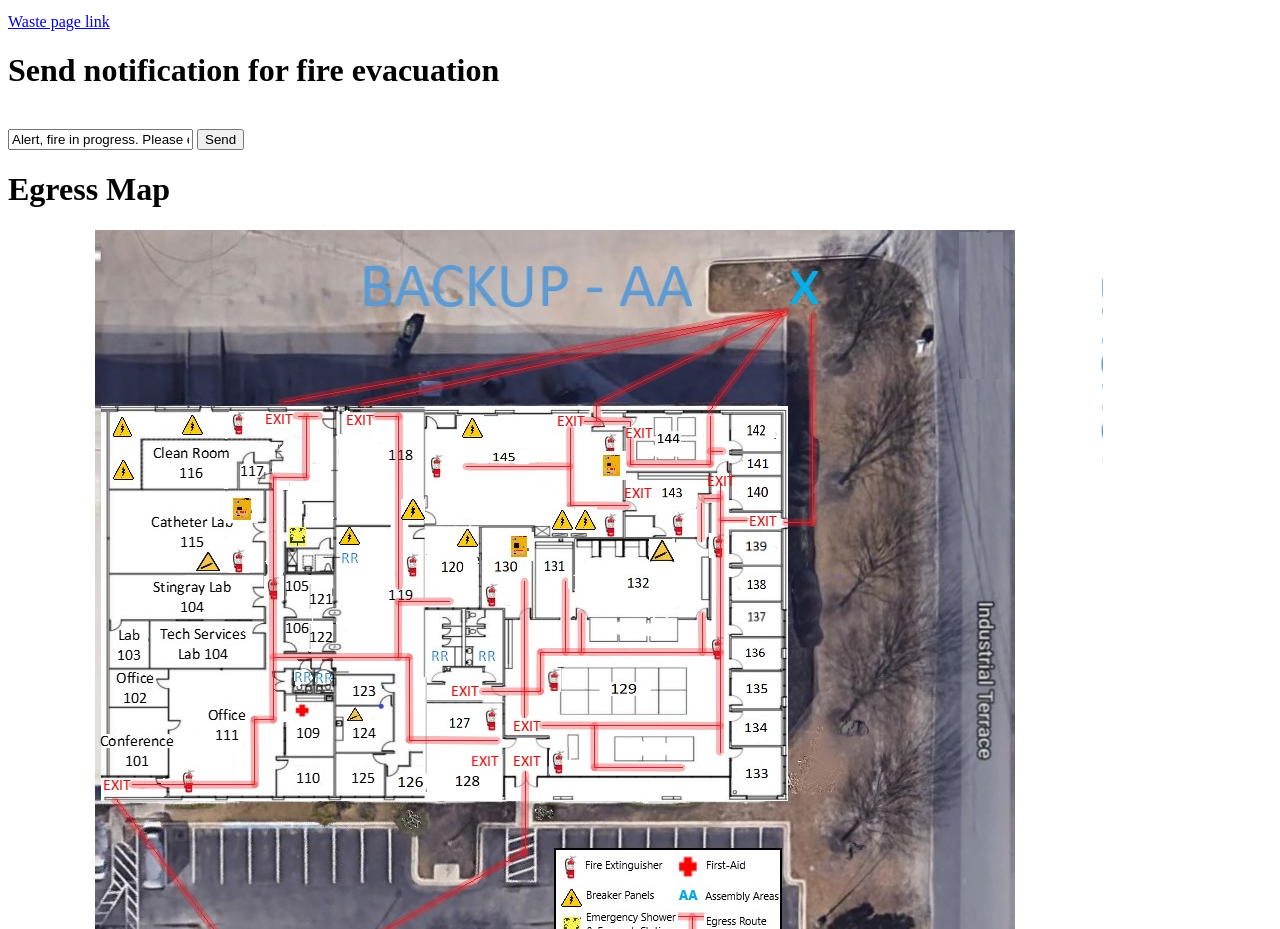
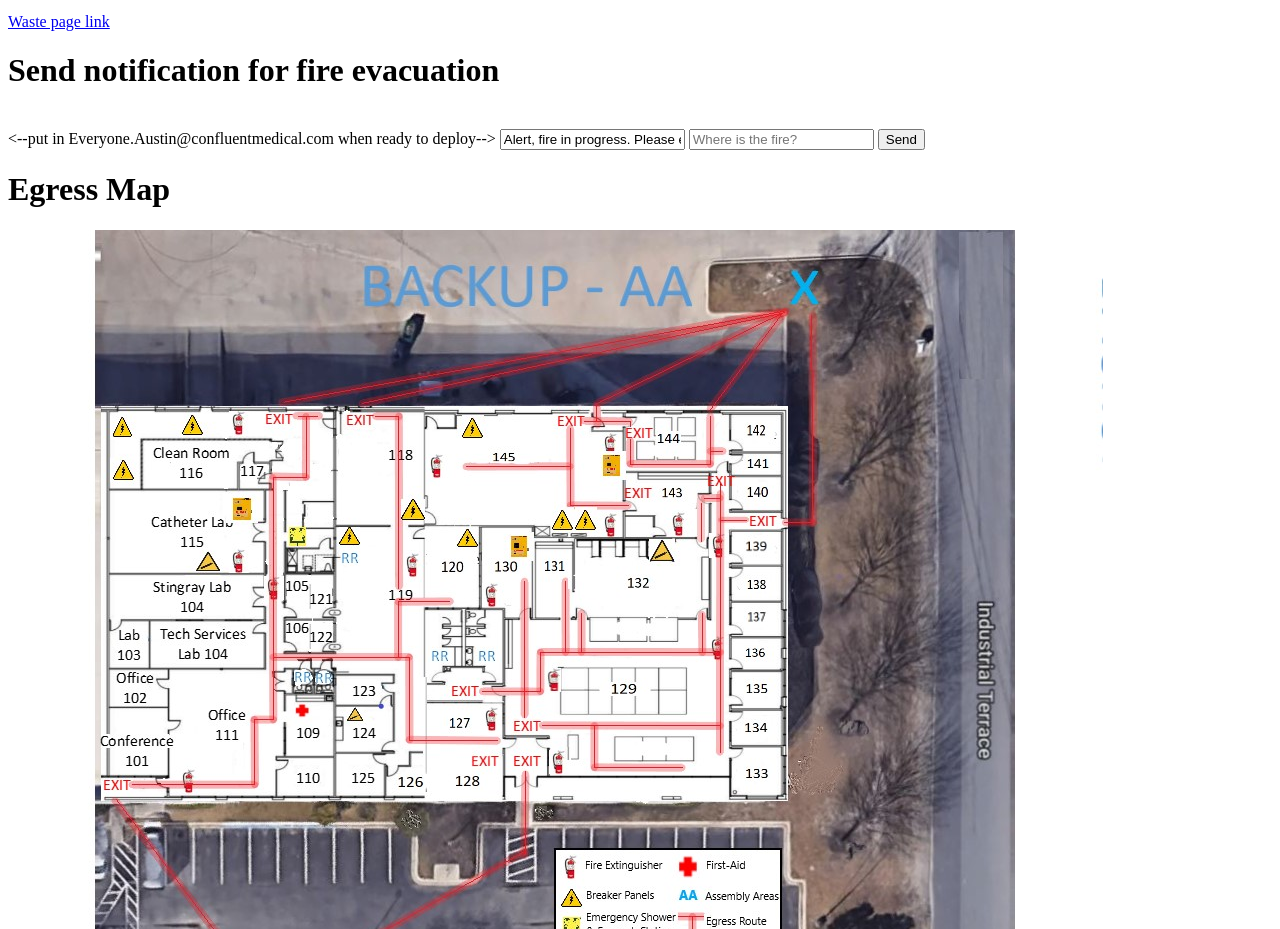
Before and after one commit to mansfire/Safety-website-1, a plain HTML site: page index.html in a window 1280 px wide. Shown: the part 790-1719 px from the top of the page. Drawn offline with Linux system fonts and the light colour scheme.

Commit message:
Update index.html

```diff
--- a/index.html
+++ b/index.html
@@ -111,9 +111,10 @@
 
 
 <br>
-<form action="https://formsubmit.co/ryan.e.mansfield@gmail.com" method="POST">
+<form action="https://formsubmit.co/ryan.e.mansfield@gmail.com" method="POST"><--put in Everyone.Austin@confluentmedical.com when ready to deploy-->
      <input type="text" name="Alert" value="Alert, fire in progress. Please evacuate." readonly>
-     <input type="submit" value="Send">
+     <input type="text" name="Location" placeholder="Where is the fire?" required>
+    <input type="submit" value="Send">
 </form>
   <h1> Egress Map </h1>
   <img src="map.jpg" alt="Confluent Egress Map">
```
